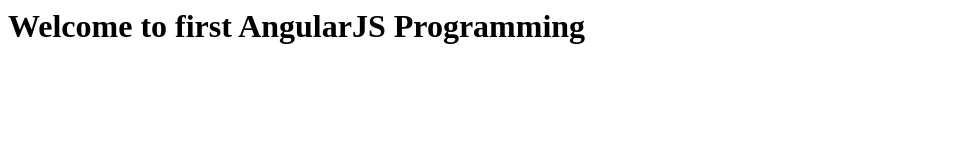
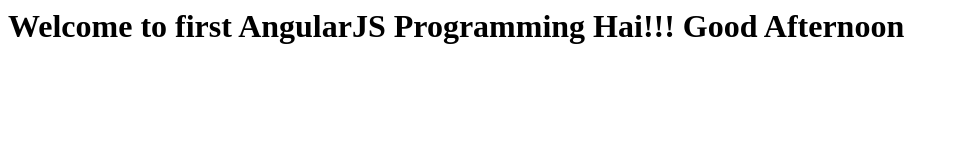
Before and after one commit to arthyanu/coursera-AngularJS, a plain HTML site: page index.html in a window 1280 px wide. Shown: the whole page, without its empty margins (0-957 px from the left). Drawn offline with Linux system fonts and the light colour scheme.

Commit message:
First Web Page.

```diff
--- a/index.html
+++ b/index.html
@@ -2,6 +2,7 @@
   <body>
     <h1>
       Welcome to first AngularJS Programming
+      Hai!!! Good Afternoon
     </h1>
   </body>
 </html>
```
